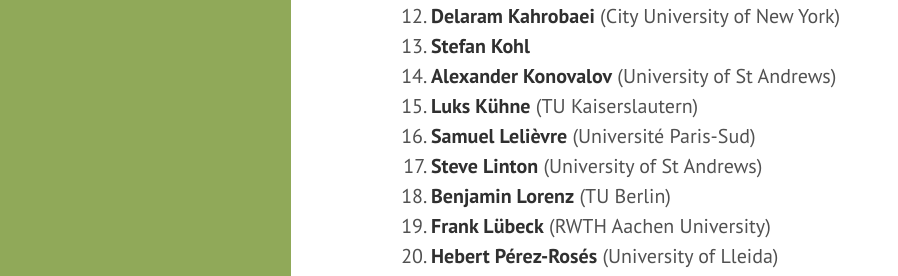
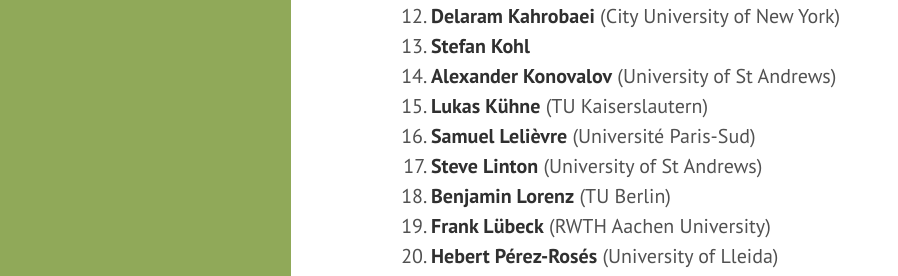
Before and after one commit to olexandr-konovalov/gapdays2014, a Jekyll site: the page built from participants.md, in a window 1280 px wide and 1130 px high. Shown: the part 519-795 px from the top of the window, without its empty margins (9-907 px from the left). Built offline with Jekyll 4.4.1, drawn with Linux system fonts in a browser that asks for light colours; Markdown is read by kramdown in place of the engine named in the settings.

Commit message:
Fix name of Luk*a*s Kuehne

```diff
--- a/_data/participants.yml
+++ b/_data/participants.yml
@@ -49,7 +49,7 @@
   affiliation: University of St Andrews
   talk: continuous integration, package update mechanism and release management in GAP
 
-- name: Luks Kühne
+- name: Lukas Kühne
   affiliation: TU Kaiserslautern
 
 - name: Samuel Lelièvre
```
Also changed, not shown: 1 other file.
